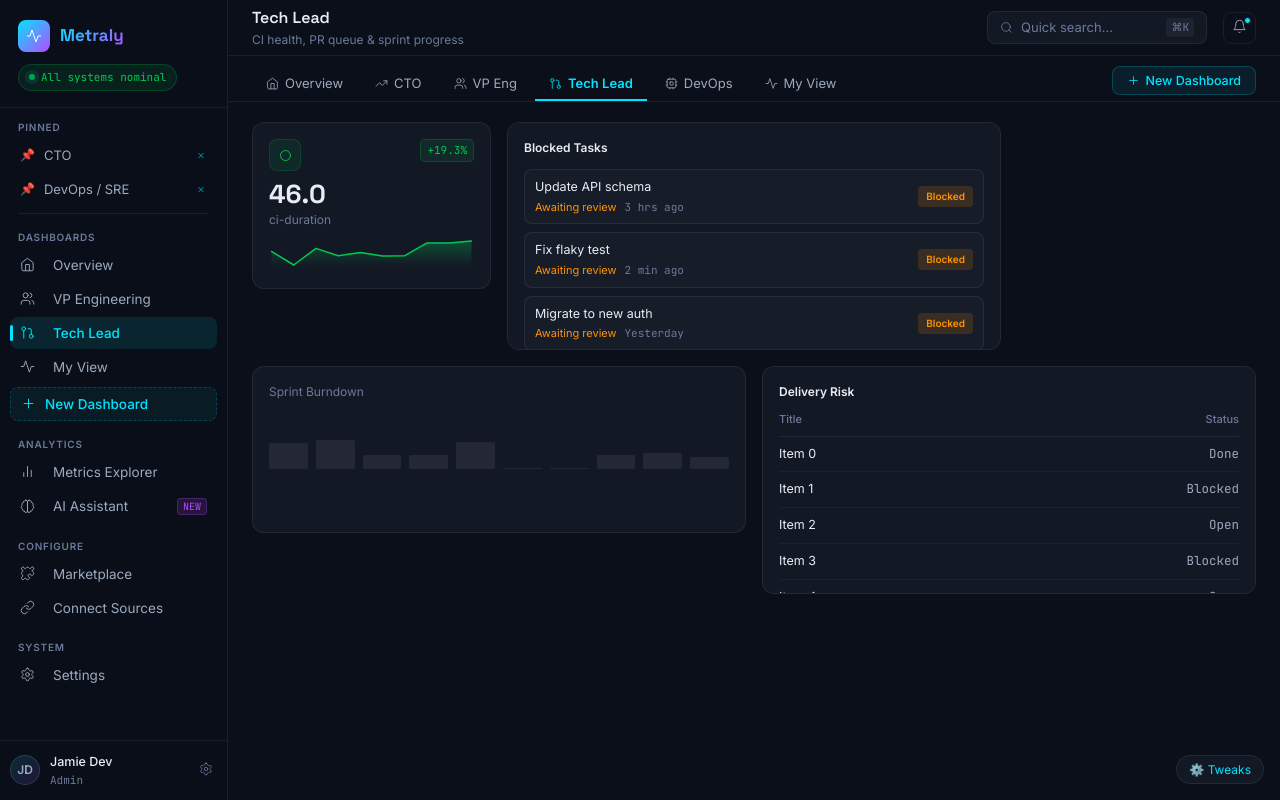
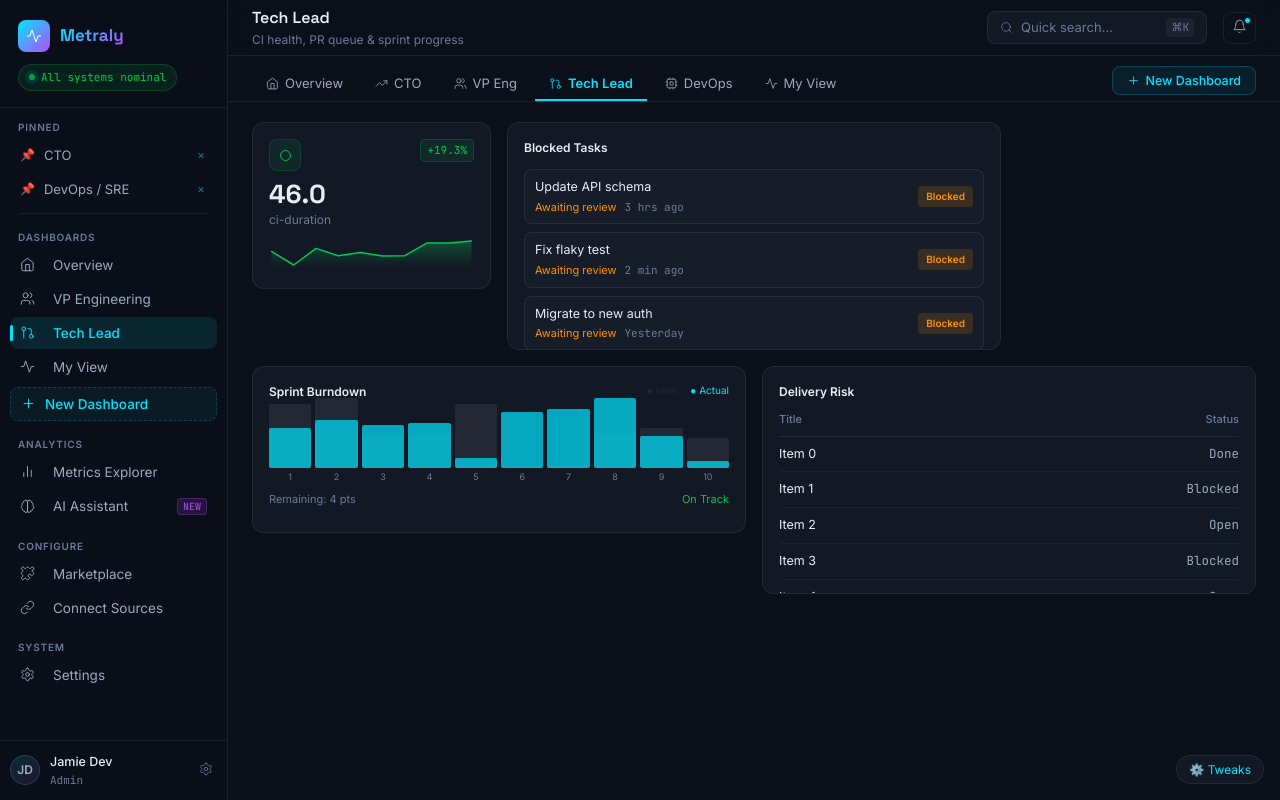
Before and after one commit to azyoskol/tl-tools, a React (Vite) app in the folder ui_new/: page / in a window 1280 px wide. Both pictures are taken after a click on the button "Tech Lead". Built offline with nearby package versions, Linux system fonts and the light colour scheme.

Commit message:
revert: remove columns config changes

```diff
--- a/ui_new/src/api/mockApi.ts
+++ b/ui_new/src/api/mockApi.ts
@@ -182,7 +182,7 @@ function generateWidgetConfig(type: WidgetType, role?: string, wizardId?: string
       return { type: 'sprint-burndown', showTaskList: true } as SprintBurndownConfig;
     }
     if (map.type === 'heatmap') {
-      return { type: 'heatmap', rowGroupBy: 'team' } as HeatmapConfig;
+      return { type: 'heatmap', rowGroupBy: 'team', columns: 4 } as HeatmapConfig;
     }
     if (map.type === 'dora-overview') {
       return { type: 'dora-overview' } as DORAOverviewConfig;
@@ -241,6 +241,7 @@ function generateWidgetConfig(type: WidgetType, role?: string, wizardId?: string
       return {
         type: "heatmap",
         rowGroupBy: pickRandom(["team", "weekday"]),
+        columns: 4,
         colorOverride:
           pseudoRandom() > 0.5
             ? "#" +
@@ -656,7 +657,7 @@ export const mockApi = {
         } else if (widgetType === 'sprint-burndown') {
           config = { type: 'sprint-burndown', showTaskList: true };
         } else if (widgetType === 'heatmap') {
-          config = { type: 'heatmap', rowGroupBy: 'team' };
+          config = { type: 'heatmap', rowGroupBy: 'team', columns: 4 };
         } else if (widgetType === 'dora-overview') {
           config = { type: 'dora-overview' };
         } else {
--- a/ui_new/src/components/dashboard/widgetRegistry.tsx
+++ b/ui_new/src/components/dashboard/widgetRegistry.tsx
@@ -234,19 +234,37 @@ const GaugeWidget = ({ data }: { config: WidgetConfig; data?: any }) => {
   );
 };
 
-const HeatmapWidget = ({ data }: { config: WidgetConfig; data?: any }) => {
-  if (!data) return <div style={widgetStyle}><div style={{padding: 20}}>Loading...</div></div>;
+const HeatmapWidget = ({ config, data }: { config: WidgetConfig; data?: any }) => {
+  if (!data || !data.cells) return <div style={widgetStyle}><div style={{padding: 20}}>Loading...</div></div>;
+
+  const cfg = config as HeatmapConfig;
+  const cells = data.cells || [];
+  const cols = cfg.columns || 4;
+  const rows = Math.ceil(cells.length / cols);
+  const height = 60 + rows * 45;
 
   return (
-    <div style={{...widgetStyle, background: 'var(--glass)', border: '1px solid var(--border)', borderRadius: 12, padding: 16}}>
-      <div style={{ fontSize: 12, color: 'var(--muted)', marginBottom: 8 }}>Heatmap</div>
-      <div style={{ display: 'flex', gap: 4 }}>
-        {data.cells?.map((cell: any, i: number) => (
-          <div key={i} style={{ flex: 1, background: `rgba(0,229,255,${cell.value / 100})`, borderRadius: 4, padding: 8, textAlign: 'center' }}>
-            <div style={{ fontSize: 11, color: 'var(--text)' }}>{cell.label}</div>
-            <div style={{ fontSize: 14, fontWeight: 600, color: 'var(--text)' }}>{cell.value?.toFixed(0)}</div>
-          </div>
-        ))}
+    <div style={{...widgetStyle, height, background: 'var(--glass)', border: '1px solid var(--border)', borderRadius: 12, padding: 16}}>
+      <div style={{ fontSize: 12, fontWeight: 600, color: 'var(--text)', marginBottom: 12 }}>Team Activity</div>
+      <div style={{ display: 'grid', gridTemplateColumns: `repeat(${cols}, 1fr)`, gap: 8 }}>
+        {cells.map((cell: any, i: number) => {
+          const intensity = cell.value / 100;
+          const bgColor = intensity > 0.7 ? 'rgba(0,200,83,0.8)' : intensity > 0.4 ? 'rgba(0,229,255,0.6)' : 'rgba(0,229,255,0.2)';
+          return (
+            <div key={i} style={{
+              background: bgColor,
+              borderRadius: 8,
+              padding: '10px 8px',
+              display: 'flex',
+              flexDirection: 'column',
+              alignItems: 'center',
+              justifyContent: 'center',
+            }}>
+              <div style={{ fontSize: 11, color: 'var(--text)', fontWeight: 500, textAlign: 'center' }}>{cell.label}</div>
+              <div style={{ fontSize: 16, fontWeight: 700, color: 'var(--text)', marginTop: 2 }}>{cell.value?.toFixed(0)}</div>
+            </div>
+          );
+        })}
       </div>
     </div>
   );
@@ -255,13 +273,45 @@ const HeatmapWidget = ({ data }: { config: WidgetConfig; data?: any }) => {
 const SprintBurndownWidget = ({ data }: { config: WidgetConfig; data?: any }) => {
   if (!data) return <div style={widgetStyle}><div style={{padding: 20}}>Loading...</div></div>;
 
+  const ideal = data.ideal?.values || [];
+  const actual = data.actual?.values || [];
+  const maxVal = Math.max(...ideal, ...actual, 1);
+
   return (
     <div style={{...widgetStyle, background: 'var(--glass)', border: '1px solid var(--border)', borderRadius: 12, padding: 16}}>
-      <div style={{ fontSize: 12, color: 'var(--muted)', marginBottom: 8 }}>Sprint Burndown</div>
-      <div style={{ display: 'flex', gap: 8, alignItems: 'flex-end', height: 60 }}>
-        {data.ideal?.values?.map((v: number, i: number) => (
-          <div key={i} style={{ flex: 1, background: 'var(--border)', height: `${v}%`, borderRadius: 2 }} />
+      <div style={{ display: 'flex', justifyContent: 'space-between', marginBottom: 12 }}>
+        <div style={{ fontSize: 12, fontWeight: 600, color: 'var(--text)' }}>Sprint Burndown</div>
+        <div style={{ display: 'flex', gap: 12, fontSize: 10 }}>
+          <span style={{ color: 'var(--border)' }}>● Ideal</span>
+          <span style={{ color: 'var(--cyan)' }}>● Actual</span>
+        </div>
+      </div>
+      <div style={{ display: 'flex', gap: 4, alignItems: 'flex-end', height: 70 }}>
+        {ideal.map((v: number, i: number) => (
+          <div key={i} style={{ flex: 1, display: 'flex', flexDirection: 'column', alignItems: 'center', gap: 2 }}>
+            <div style={{ width: '100%', background: 'var(--border)', height: `${(v / maxVal) * 70}px`, borderRadius: 2, position: 'relative' }}>
+              {actual[i] !== undefined && (
+                <div style={{
+                  position: 'absolute',
+                  bottom: 0,
+                  left: 0,
+                  width: '100%',
+                  background: 'var(--cyan)',
+                  height: `${(actual[i] / maxVal) * 70}px`,
+                  borderRadius: 2,
+                  opacity: 0.7
+                }} />
+              )}
+            </div>
+            <span style={{ fontSize: 9, color: 'var(--muted)' }}>{i + 1}</span>
+          </div>
         ))}
+      </div>
+      <div style={{ display: 'flex', justifyContent: 'space-between', marginTop: 8, fontSize: 11 }}>
+        <span style={{ color: 'var(--muted)' }}>Remaining: {actual[actual.length - 1]?.toFixed(0) || 0} pts</span>
+        <span style={{ color: actual[actual.length - 1] <= ideal[ideal.length - 1] ? 'var(--success)' : 'var(--error)' }}>
+          {actual[actual.length - 1] <= ideal[ideal.length - 1] ? 'On Track' : 'Behind'}
+        </span>
       </div>
     </div>
   );
--- a/ui_new/src/types/widgets.ts
+++ b/ui_new/src/types/widgets.ts
@@ -42,6 +42,7 @@ export interface HeatmapConfig extends BaseWidgetConfig {
   type: 'heatmap';
   rowGroupBy: 'team' | 'weekday';
   colorOverride?: string;
+  columns?: number;
 }
 
 export type TableDataType =
```
